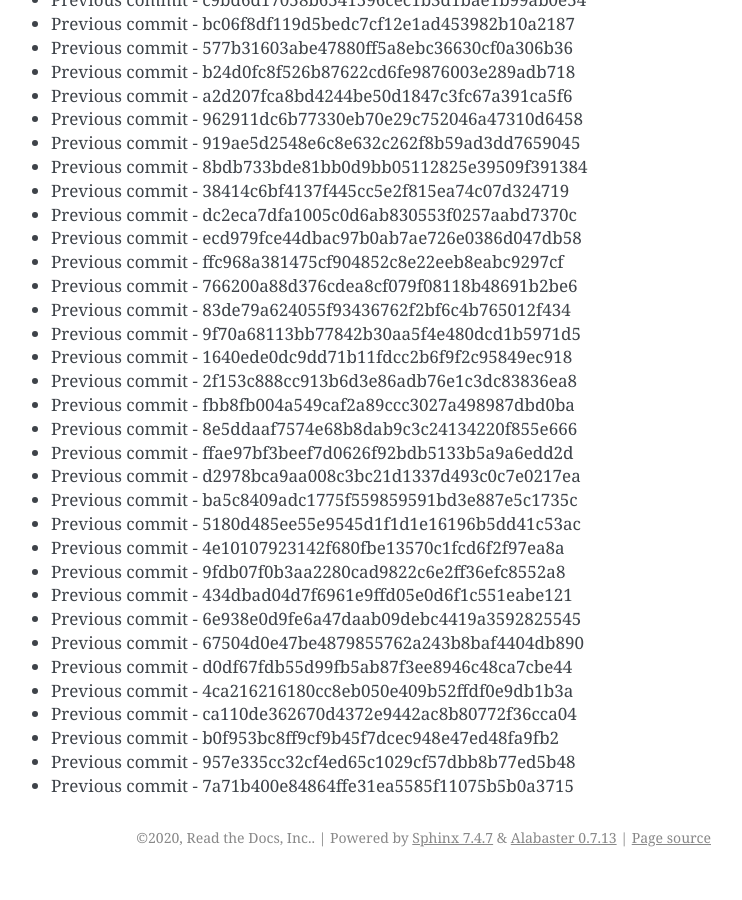
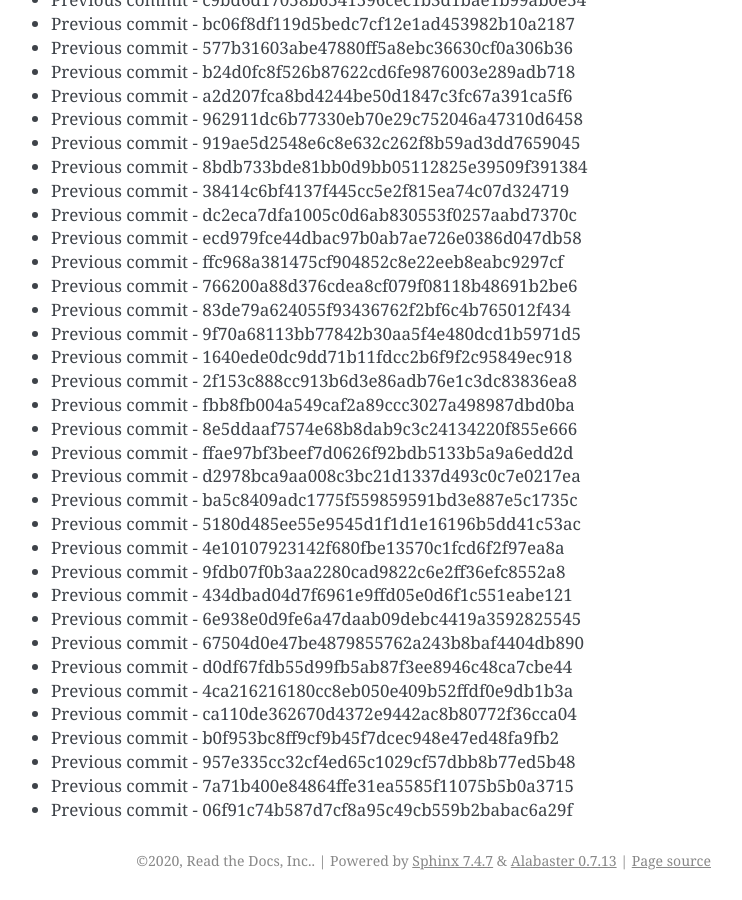
Before and after one commit to readthedocs/rtd-git-stresstest, a Sphinx documentation site: the page built from docs/updates.rst, in a window 1280 px wide and 900 px high, scrolled down 78804 px. Shown: the whole window, without its empty margins (399-1141 px from the left). Built offline with Sphinx 7.4.7, drawn with Linux system fonts in a browser that asks for light colours; before the commit the page ends 79681 px from its top, so only the background shows below that.

Commit message:
Generating commit from previous: 06f91c74b587d7cf8a95c49cb559b2babac6a29f

```diff
--- a/docs/updates.rst
+++ b/docs/updates.rst
@@ -3343,3 +3343,4 @@ It can be tested for any performance characteristics.
 * Previous commit - b0f953bc8ff9cf9b45f7dcec948e47ed48fa9fb2
 * Previous commit - 957e335cc32cf4ed65c1029cf57dbb8b77ed5b48
 * Previous commit - 7a71b400e84864ffe31ea5585f11075b5b0a3715
+* Previous commit - 06f91c74b587d7cf8a95c49cb559b2babac6a29f
```
